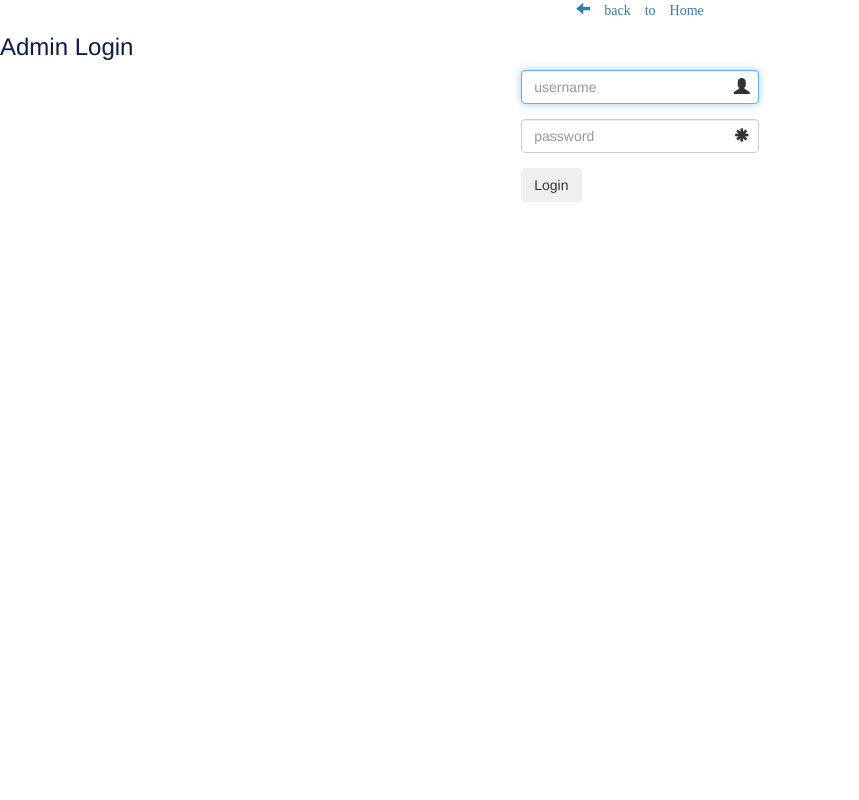
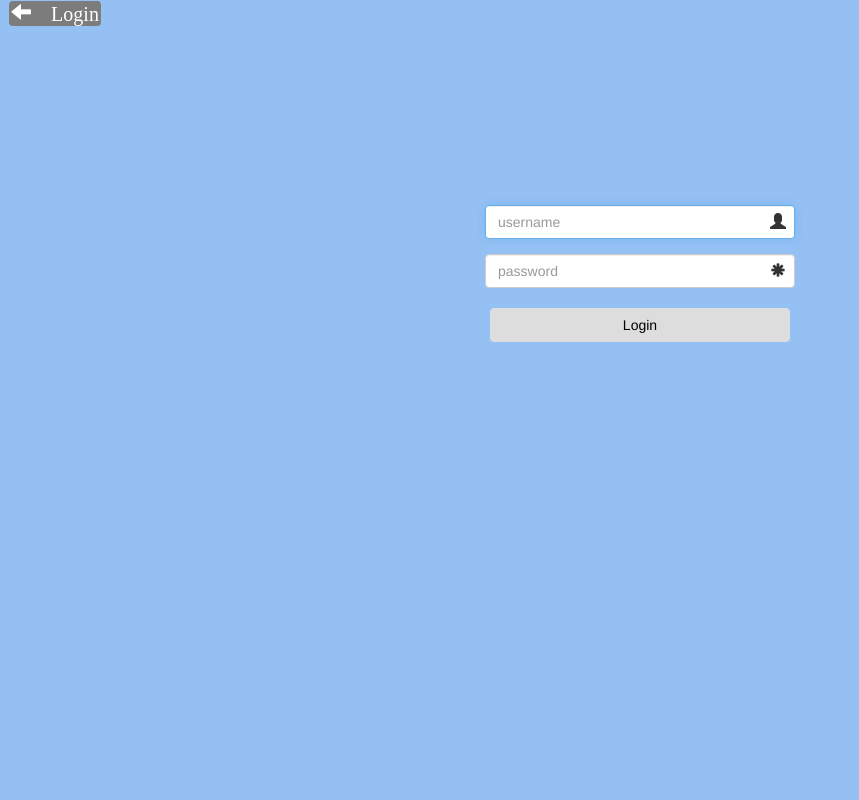
Before and after one commit to malone5/hawk_fitness, a CodeIgniter app: page /database/login in a window 1280 px wide. Shown: the whole page, without its empty margins (0-859 px from the left). Run offline with CodeIgniter, Linux system fonts and the light colour scheme.

Commit message:
login aage update and js added to assets

```diff
--- a/application/views/public/login.php
+++ b/application/views/public/login.php
@@ -15,7 +15,7 @@
         <!--Custom or extra css or js references-->
 
 		<?php
-            if (isset($extraRef) and !empty($extra)){
+            if (isset($extraRef)){
 			foreach($extraRef as $link){
                 echo $link;
             }
@@ -23,21 +23,18 @@
 	</head>
 
 	<body>
-        <div class=" all-info">
-            <section id="section1">
-                <div class="home text-center">
-                    <a class="home-link" href="<?php echo site_url();?>"><span class="glyphicon glyphicon-arrow-left"> back to Home</span></a>
-                </div>
-            </section>
-
+        <section id="section1">
+            <div class="home text-center">
+                <a class="home-link" href="<?php echo site_url();?>"><span class="glyphicon glyphicon-arrow-left"> Login</span></a>
+            </div>
             <div class="login-container">
-                <h3 style="color:#0d1d41;">Admin Login</h3>
-                <div style="color:red;">
+                <div class="text-center" style="color:red;">
 
                     <?php
                         echo validation_errors();?>
                 </div>
-                 <form action="login" method="post">
+                 <?php echo form_open('login'); ?>
+
                          <table align="center">
 
                              <thead>
@@ -63,8 +60,8 @@
                                  </tr>
                                  <tr>
                                      <td>
-                                         <div class="form-group ">
-                                             <input class="btn " type="submit" value="Login"/>
+                                         <div class="input-group col-md-4 ">
+                                             <input class="btn btn-success" type="submit" value="Login"/>
                                          </div>
                                      </td>
                                  </tr>
@@ -73,6 +70,5 @@
                          </table>
                 </form>
             </div>
-        </div>
-    </body>
-</html>
+        </section>
+</body>
--- a/assets/css/login.css
+++ b/assets/css/login.css
@@ -1,24 +1,19 @@
-.all-info{
-    background-color:#dcf4fa;
-    height:100%;
-}
-.form-group{
+.input-group {
     margin:5px;
     width:300px;
 }
-
 .btn{
     width:300px;
 }
 .btn{
-    background-color: #16367e;
-    border-color: #16367e;
-    color:White;
+    background-color: #DDDDDD;
+    border-color: #DDDDDD;
+    color:black;
 }
 .btn:hover{
-   background-color: #1d49ac;
-    border-color: #1d49ac;
-    color:white;
+   background-color: #EEEEEE;
+    border-color: #EEEEEE;
+    color:black;
 }
 .home{
     width:110px;
@@ -42,24 +37,17 @@
     text-align: center;
 }
 #section1{
-    height:auto;
+    background-color:#95C0F4;
+    height:100vh;
 
 }
 .login-container{
-    text-align: center;
-    width:300px;
-    height:200px;
-    margin: auto;
-  position: absolute;
-  top: 0; left: 0; bottom: 0; right: 0;
+    padding-top: 180px;
 }
 body{
       overflow-y:hidden;
 
 }
-@media screen and (min-width:800px){
-    body{
-      overflow-y:hidden;
-
-    }
+@media screen and (min-width:800){
+    body{overflow-y:hidden;}
 }
```
Also changed, not shown: assets/js/grabSchedule.js (added, +99 -0 lines).
